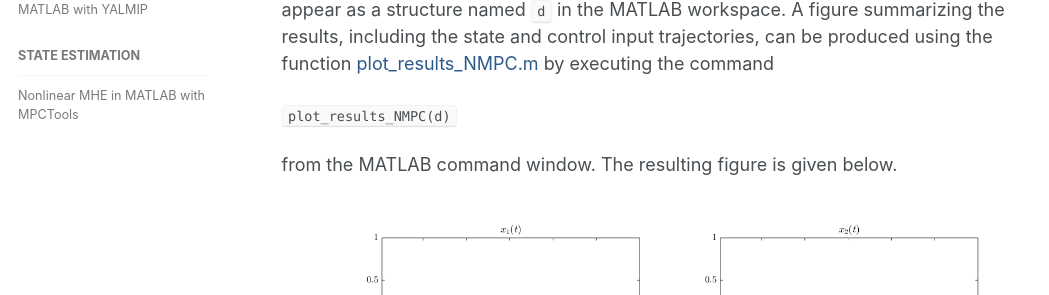
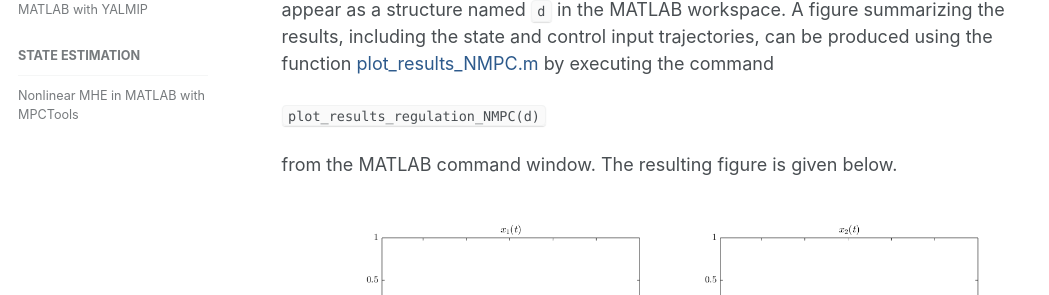
Before and after one commit to sirmatel/sirmatel.github.io, a Jekyll site: the page built from _posts/blog/2019-03-06-regulation_NMPC_MPCTools.md, in a window 1280 px wide and 900 px high, scrolled down 6968 px. Shown: the part 153-448 px from the top of the window, without its empty margins (0-1049 px from the left). Built offline with Jekyll 4.4.1, drawn with Linux system fonts in a browser that asks for light colours; formulas are drawn with MathJax 3; comment, search, counter and statistics services are not loaded.

Commit message:
Update 2019-03-06-regulation_NMPC_MPCTools.md

`````diff
--- a/_posts/blog/2019-03-06-regulation_NMPC_MPCTools.md
+++ b/_posts/blog/2019-03-06-regulation_NMPC_MPCTools.md
@@ -292,9 +292,9 @@
 
 ````d = regulation_NMPC_MPCTools(-0.7,-0.85)````
 
-from the MATLAB command window. The arguments here (i.e., $$-0.7$$ and $$-0.85$$) are elements of the initial state vector. After the simulation is finished, the results should appear as a structure named ````d```` in the MATLAB workspace. A figure summarizing the results, including the state and control input trajectories, can be produced using the function <a href="https://sirmatel.github.io/assets/files/plot_results_NMPC.m" style="color: #2d5a8c">plot_results_NMPC.m</a> by executing the command
+from the MATLAB command window. The arguments here (i.e., $$-0.7$$ and $$-0.85$$) are elements of the initial state vector. After the simulation is finished, the results should appear as a structure named ````d```` in the MATLAB workspace. A figure summarizing the results, including the state and control input trajectories, can be produced using the function <a href="https://sirmatel.github.io/assets/files/plot_results_regulation_NMPC.m" style="color: #2d5a8c">plot_results_NMPC.m</a> by executing the command
 
-````plot_results_NMPC(d)````
+````plot_results_regulation_NMPC(d)````
 
 from the MATLAB command window. The resulting figure is given below.
 
`````
